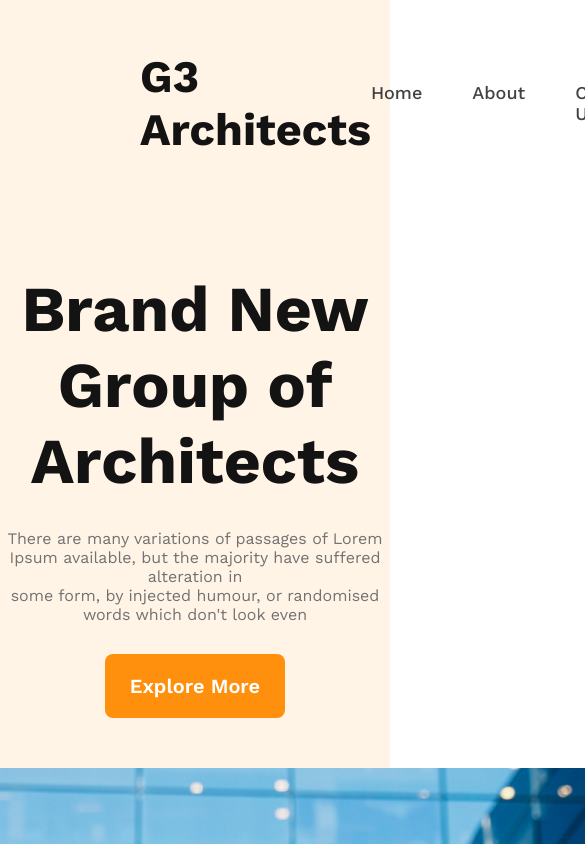
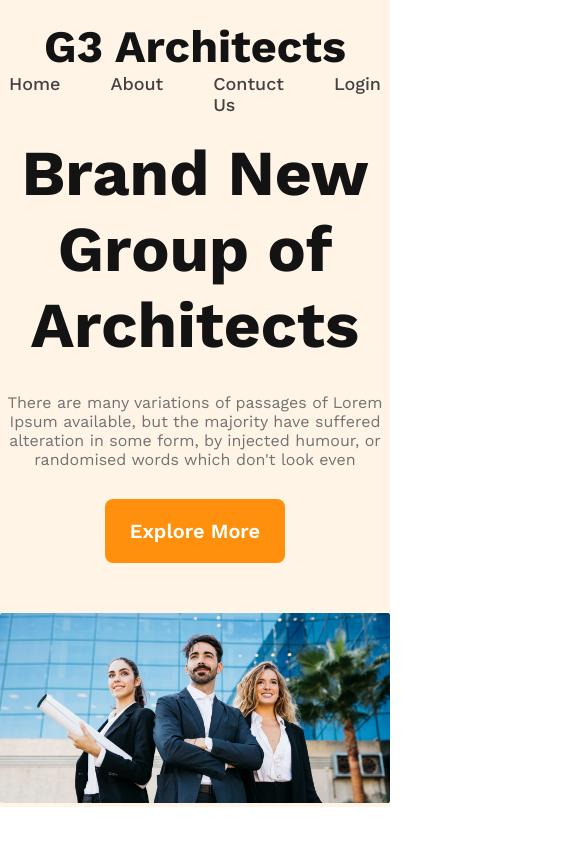
Before and after one commit to ahmed-jobayer/g3-architects-website, a plain HTML site: page index.html in a window 390 px wide. Shown: the top 844 px of the page, 585 px wide, since content can reach past the window. Drawn offline with nearby package versions, Linux system fonts and the light colour scheme.

Commit message:
nav bar responsive done

```diff
--- a/index.html
+++ b/index.html
@@ -1,17 +1,15 @@
 <!DOCTYPE html>
 <html lang="en">
   <head>
-    <meta charset="UTF-8">
-    <meta name="viewport" content="width=device-width, initial-scale=1.0">
+    <meta charset="UTF-8" />
+    <meta name="viewport" content="width=device-width, initial-scale=1.0" />
     <title>G3 Architects</title>
-    <link rel="stylesheet" href="styles/styles.css">
+    <link rel="stylesheet" href="styles/styles.css" />
   </head>
   <body>
     <header>
       <nav class="nav-bar">
-            <h3 class="nav-title">
-                G3 Architects
-            </h3>
+        <h3 class="nav-title">G3 Architects</h3>
         <ul class="nav-options">
           <li>Home</li>
           <li>About</li>
@@ -20,12 +18,16 @@
         </ul>
       </nav>
       <div class="banner">
-        <h1 class="banner-title">Brand New <br> Group of Architects</h1>
+        <div class="banner-td">
+          <h1 class="banner-title">Brand New Group of Architects</h1>
           <p class="banner-description">
-            There are many variations of passages of Lorem Ipsum available, but the majority have suffered alteration in <br> some form, by injected humour, or randomised words which don't look even
+            There are many variations of passages of Lorem Ipsum available, but
+            the majority have suffered alteration in some form, by injected
+            humour, or randomised words which don't look even
           </p>
+        </div>
         <button class="primary-btn">Explore More</button>
-        <img src="images/banner.png" alt="">
+        <div><img src="images/banner.png" alt="" /></div>
       </div>
     </header>
   </body>
--- a/styles/styles.css
+++ b/styles/styles.css
@@ -7,6 +7,7 @@
   padding: 0;
   margin: 0;
 }
+
 
 /* header styles */
 
@@ -44,6 +45,9 @@ header {
   flex-direction: column;
   align-items: center;
 }
+.banner-td {
+  margin: 0 290px;
+}
 
 .banner-title {
   color: #131313;
@@ -69,9 +73,34 @@ header {
   color: #fff;
   font-size: 20px;
   font-weight: 600;
+  cursor: pointer;
 }
 
 .banner img {
-    height: 700px;
-    padding: 50px 0 0 0;
+    margin-top: 50px;
+    width: 100%;
 }
+
+/* responsive media quearies */
+
+@media screen and (max-width: 576px) {
+  .nav-bar {
+    padding: 20px;
+    flex-direction: column;
+  }
+
+  .banner {
+    align-items: center;
+  }
+
+  .banner-td {
+    text-align: center;
+    margin: 0;
+    }
+
+    .banner img {
+      margin-top: 50px;
+      width: 100%;
+    }
+
+}
```
Lines whose indentation alone changed are shown as unchanged.
